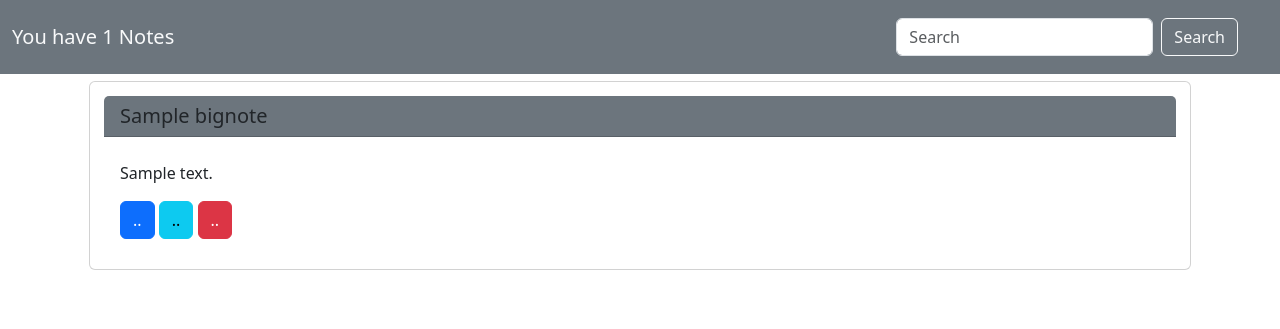
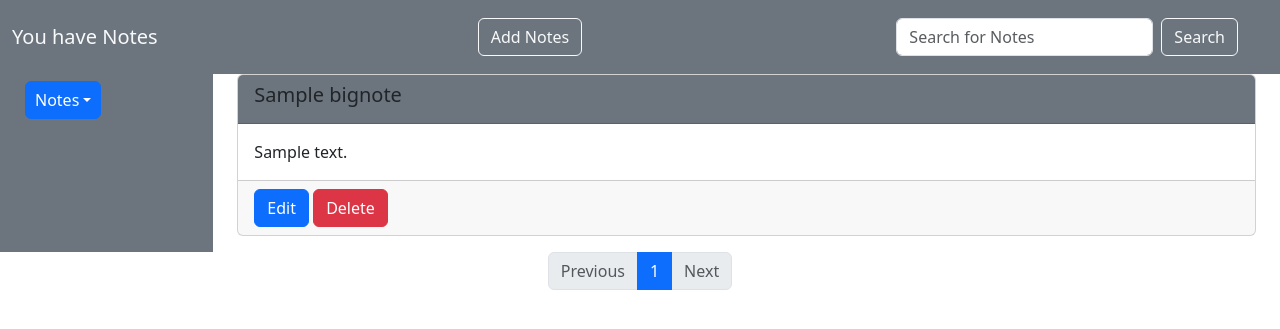
Before and after one commit to G3nt1/keepNotes, a Django app: page / in a window 1280 px wide. Shown: the top 329 px of the page. Run offline with Django 5.2, Linux system fonts and the light colour scheme; tables that the repository leaves empty hold one stand-in row (values such as "Sample post"); some libraries are stand-ins or nearby versions.

Commit message:
Create, edit and delete Notes

```diff
--- a/notes/urls.py
+++ b/notes/urls.py
@@ -8,4 +8,9 @@ urlpatterns = [
     path('login/', views.login, name='login'),
     path('edit-user/<int:user_id>', views.edit_user, name='edit_user'),
     path('logout/', views.logout_user, name='logout'),
+
+    path('create-notes', views.create_notes, name='create_notes'),
+    path('edit-note/<int:notes_id>', views.edit_notes, name='edit_notes'),
+    path('delete_notes/<int:notes_id>', views.delete_notes, name='delete_notes'),
+
 ]
--- a/notes/views.py
+++ b/notes/views.py
@@ -4,23 +4,60 @@ from django.shortcuts import render, redirect, get_object_or_404
 
 from notes.forms import CreateUserForm, LoginUserForm, CreateNotes
 from notes.models import BigNotes
+from django.core.paginator import Paginator, EmptyPage, PageNotAnInteger
+
+
+# Notes
 
 
 def home(request):
     notes = BigNotes.objects.all().order_by('-created_at')
+    notes_per_page = 7
+    paginator = Paginator(notes, notes_per_page)
+    page = request.GET.get('page')
 
-    return render(request, 'home.html', {'notes': notes})
+    try:
+        current_notes = paginator.page(page)
+    except PageNotAnInteger:
+        current_notes = paginator.page(1)
+    except EmptyPage:
+        current_notes = paginator.page(paginator.num_pages)
+
+    return render(request, 'home.html', {'notes': current_notes})
 
 
- # if request.method == "POST":
- #        form = CreateNotes(request.POST)
- #        if form.is_valid():
- #            form.save()
- #            return redirect('home')
- #    else:
- #        form = CreateNotes()
+def create_notes(request):
+    if request.method == "POST":
+        form = CreateNotes(request.POST)
+        if form.is_valid():
+            form.save()
+            return redirect('home')
+    else:
+        form = CreateNotes()
+    return render(request, 'create_notes.html', {'form': form})
 
 
+def edit_notes(request, notes_id):
+    notes = get_object_or_404(BigNotes, id=notes_id)
+    if request.method == 'POST':
+        form = CreateNotes(request.POST, instance=notes)
+        if form.is_valid():
+            form.save()
+            return redirect('home')
+    else:
+        form = CreateNotes(instance=notes)
+    return render(request, 'edit_notes.html', {'form': form})
+
+
+def delete_notes(request, notes_id):
+    notes = get_object_or_404(BigNotes, id=notes_id)
+    if request.method == 'POST':
+        notes.delete()
+        return redirect('home')
+    return render(request, 'delete_notes.html', {'notes': notes})
+
+
+# Users
 def register_user(request):
     if request.method == "POST":
         form = CreateUserForm(request.POST)
--- a/templates/base.html
+++ b/templates/base.html
@@ -10,8 +10,9 @@
   <div class="container-fluid">
 
     <a class="navbar-brand text-light">You have {{ notes.count }} Notes </a>
+      <a href="{% url 'create_notes'%}" type="submit" class="btn btn-outline-light">Add Notes</a>
     <form class="d-flex" role="search" style="margin: 10px; padding-right: 20px ">
-      <input class="form-control me-2" type="search" placeholder="Search" aria-label="Search">
+      <input class="form-control me-2" type="search" placeholder="Search for Notes" aria-label="Search">
       <button class="btn btn-outline-light" type="submit">Search</button>
     </form>
   </div>
--- a/templates/home.html
+++ b/templates/home.html
@@ -1,20 +1,77 @@
 {% extends 'base.html' %}
 {% load crispy_forms_filters %}
+
 {% block title %} Home {% endblock %}
+
 {% block content %}
+    <div class="container-fluid">
+        <div class="row">
+
+            <nav id="sidebar" class="col-md-3 col-lg-2 d-md-block bg-secondary sidebar">
+                <div class="position-sticky">
+                    <div class="btn">
+                        <button type="button"  class="btn btn-primary dropdown-toggle dropdown-toggle-split"
+                                data-bs-toggle="dropdown" aria-expanded="false">
+                           Notes
+                        </button>
+                        <ul class="dropdown-menu">
+                            {% for note in notes %}
+                            <li> {{ note.title }}</li>
+                                 {% endfor %}
+                            <li>
+                                <hr class="dropdown-divider">
+                            </li>
+                            <li><a class="dropdown-item" href="#">Separated link</a></li>
+                        </ul>
+                    </div>
+                </div>
+            </nav>
+
+            <main class="col-md-9 ms-sm-auto col-lg-10 pt-md-10">
                 <div class="container">
                     {% for note in notes %}
-            <div class="card" style="padding: 14px; margin: 7px" >
-                <h5 class="card-header bg-secondary">{{ note.title }}</h5>
+                        <div class="card mb-3">
+                            <div class="card-header bg-secondary">
+                                <h5 class="card-title">{{ note.title }}</h5>
+                            </div>
                             <div class="card-body">
-                    <h5 class="card-title"></h5>
                                 <p class="card-text">{{ note.content }}</p>
-                    <a href="#" class="btn btn-primary">..</a>
-                     <a href="#" class="btn btn-info">..</a>
-                     <a href="#" class="btn btn-danger">..</a>
+                            </div>
+                            <div class="card-footer">
+                                <a href="{% url 'edit_notes' note.id %}" class="btn btn-primary">Edit</a>
+{#                                <a href="#" class="btn btn-info">Details</a>#}
+                                <a href="{% url 'delete_notes' note.id %}" class="btn btn-danger">Delete</a>
                             </div>
                         </div>
                     {% endfor %}
                 </div>
+            </main>
+        </div>
+    </div>
+<nav aria-label="Page navigation example">
+  <ul class="pagination justify-content-center">
+    <li class="page-item {% if not notes.has_previous %}disabled{% endif %}">
+      {% if notes.has_previous %}
+        <a class="page-link" href="?page={{ notes.previous_page_number }}">Previous</a>
+      {% else %}
+        <span class="page-link">Previous</span>
+      {% endif %}
+    </li>
+
+    {% for num in notes.paginator.page_range %}
+      <li class="page-item {% if num == notes.number %}active{% endif %}">
+        <a class="page-link" href="?page={{ num }}">{{ num }}</a>
+      </li>
+    {% endfor %}
+
+    <li class="page-item {% if not notes.has_next %}disabled{% endif %}">
+      {% if notes.has_next %}
+        <a class="page-link" href="?page={{ notes.next_page_number }}">Next</a>
+      {% else %}
+        <span class="page-link">Next</span>
+      {% endif %}
+    </li>
+  </ul>
+</nav>
 
 {% endblock %}
```
Also changed, not shown: templates/create_notes.html (added, +14 -0 lines), templates/delete_notes.html (added, +27 -0 lines), templates/edit_notes.html (added, +14 -0 lines). Lines whose indentation alone changed are shown as unchanged.
